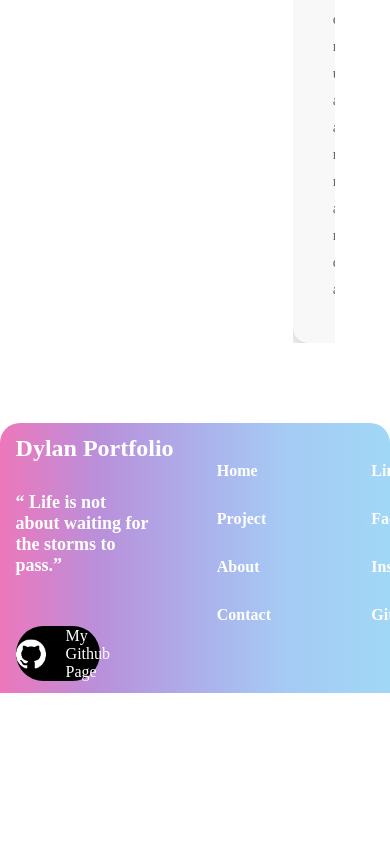
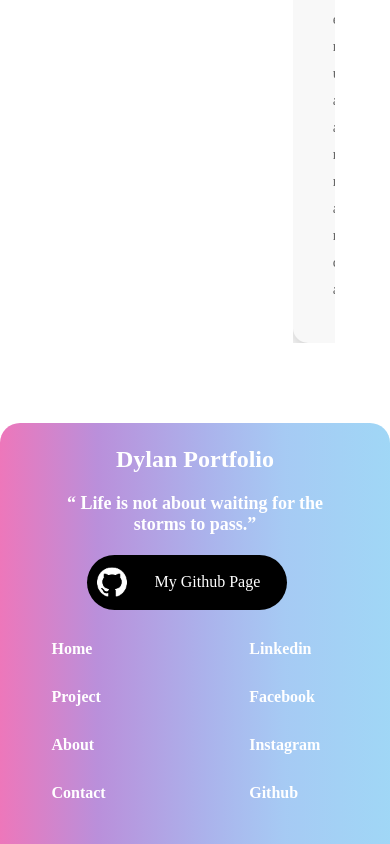
Before and after one commit to Dylan-0001/portfolio, a React (Vite) app: page / in a window 390 px wide. Shown: the part 6846-7690 px from the top of the page. Before the commit the page ends 7539 px from the top, so only its background shows below. Built offline with nearby package versions, Linux system fonts and the light colour scheme; a web font is replaced by a local one.

Commit message:
add footer responsive

```diff
--- a/src/assets/sass/_mixins.scss
+++ b/src/assets/sass/_mixins.scss
@@ -3,11 +3,18 @@
 //RESPONSIVE MIXIN (MOBILE)
 @mixin responsive($breakpoint)
 {
-  @if $breakpoint == "mobile"
-  {
-    @media (max-width: variables.$breakpoint-mobile)
+  @if $breakpoint == "tablet"
     {
-      @content;
+        @media (max-width: variables.$breakpoint-tablet)
+        {
+            @content;
+        }
     }
-  }
+    @else if $breakpoint == "mobile"
+    {
+        @media (max-width: variables.$breakpoint-mobile)
+        {
+            @content;
+        }
+    }
 }
--- a/src/assets/sass/_variables.scss
+++ b/src/assets/sass/_variables.scss
@@ -1,4 +1,5 @@
 // RESPONSIVE BREAKPOINTS
+$breakpoint-tablet: 768px;
 $breakpoint-mobile: 480px;
 
 //FONT
--- a/src/assets/sass/components/_footer.scss
+++ b/src/assets/sass/components/_footer.scss
@@ -1,3 +1,5 @@
+@use "./../mixins";
+
 footer
 {
   background: linear-gradient(90deg, #E32692A0 0%, #914DC5A0 25%, #7985E0A0 53%, #71ABEDA0 73%, #68BFF1A0 100%);
@@ -18,12 +20,25 @@ footer
     font-size: 16px;
     font-weight: bolder;
 
+    @include mixins.responsive("tablet")
+    {
+      justify-content: center;
+    }
+    @include mixins.responsive("mobile")
+    {
+      display: block;
+    }
+
     .informations
     {
       h2
       {
         font-weight: bolder;
         margin-bottom: 30px;
+        @include mixins.responsive("tablet")
+        {
+          margin-bottom: 20px;
+        }
       }
 
       p
@@ -31,11 +46,21 @@ footer
         font-size: 18px;
         width: 80%;
         margin-bottom: 50px;
+        @include mixins.responsive("tablet")
+        {
+          margin-bottom: 20px;
+        }
+        @include mixins.responsive("mobile")
+        {
+          margin-left: 10%;
+          margin-right: 10%;
+        }
       }
 
       .github-button
       {
-        width: 50%;
+        width: 100%;
+        max-width: 200px;
         height: 55px;
         background-color: black;
         border-radius: 100px;
@@ -58,14 +83,28 @@ footer
           font-weight: 500;
           font-size: 16px;
         }
+        @include mixins.responsive("mobile")
+        {
+          gap: 0;
+          width: 60%;
+          margin-left: 20%;
+          margin-right: 20%;
+        }
+      }
+
+      @include mixins.responsive("mobile")
+      {
+        margin-top: 3%;
+        text-align: center;
+        margin-bottom: 30px;
       }
     }
 
     .socials
     {
       display: flex;
-      gap: 80%;
-      margin: 0 9%;
+      gap: 50%;
+      margin: 0 10%;
 
       .links p
       {
```
